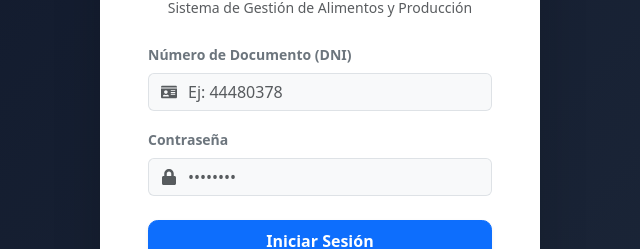
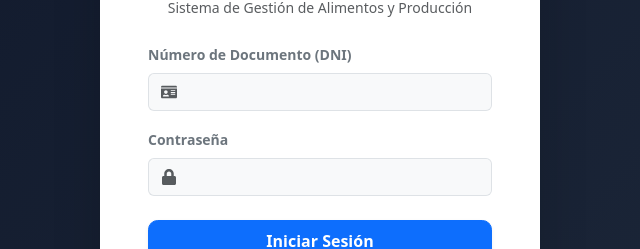
Before and after one commit to nachomoyano04/Comedor_front, a React (Vite) app in the folder comedor_front/: page /login in a window 1280 px wide. Shown: the part 295-544 px from the top of the page, without its empty margins (320-960 px from the left). Built offline with nearby package versions, Linux system fonts and the light colour scheme.

Commit message:
Sacando datos sensibles

```diff
--- a/comedor_front/src/pages/Login.jsx
+++ b/comedor_front/src/pages/Login.jsx
@@ -93,7 +93,6 @@ const Login = () => {
                                 onChange={handleChange}
                                 id="dni"
                                 name="dni"
-                                placeholder="Ej: 44480378"
                                 required
                             />
                         </div>
@@ -115,7 +114,6 @@ const Login = () => {
                                 onChange={handleChange}
                                 id="password"
                                 name="password"
-                                placeholder="••••••••"
                                 required
                             />
                         </div>
```
